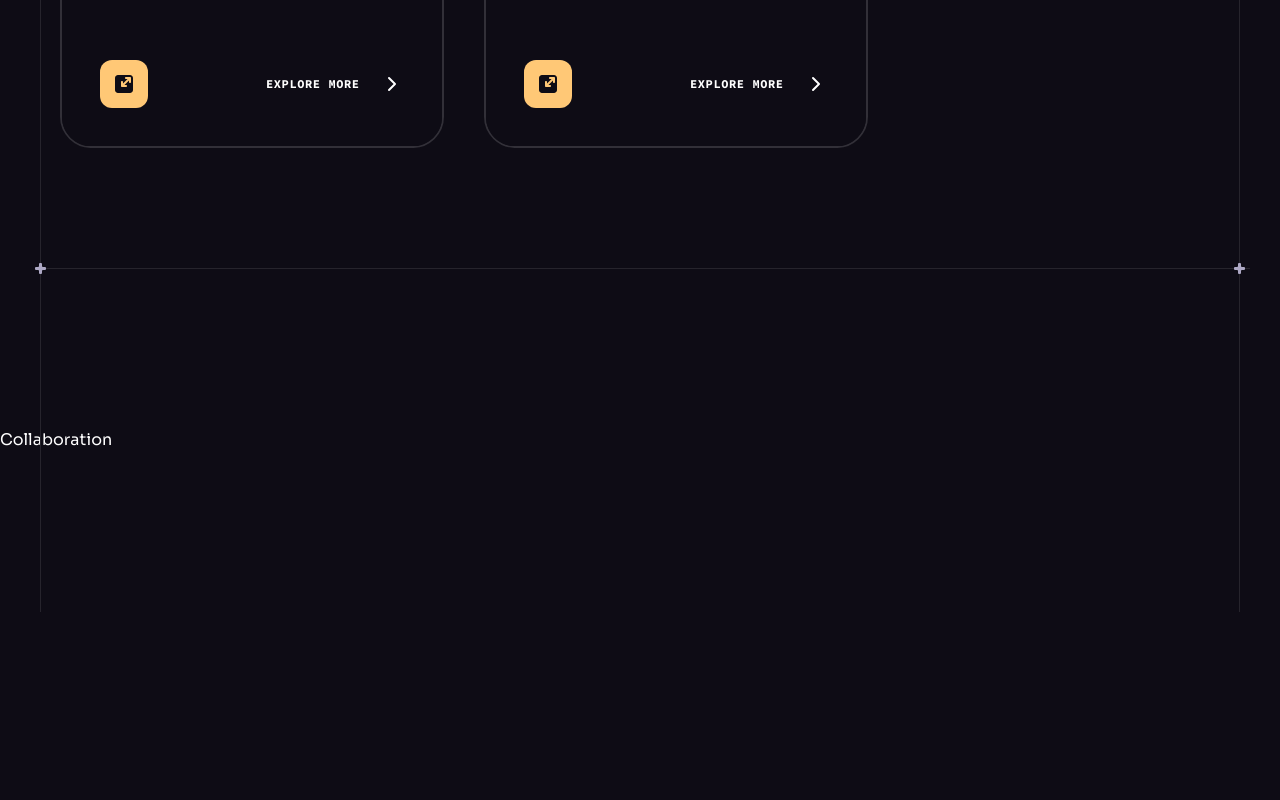
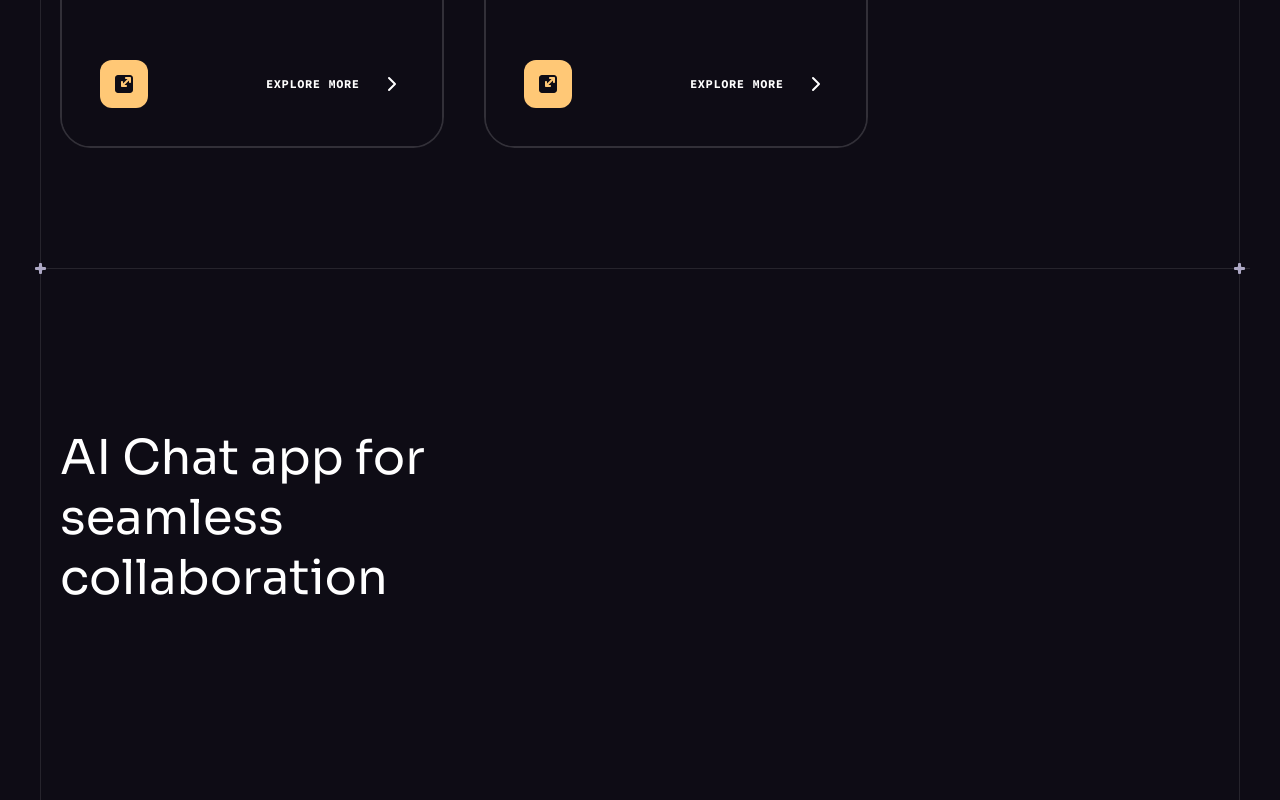
Before and after one commit to jdav892/brainiac, a React (Vite) app: page / in a window 1280 px wide. Shown: the part 2686-3486 px from the top of the page. Before the commit the page ends 3298 px from the top, so only its background shows below. Built offline with nearby package versions, Linux system fonts and the light colour scheme; the HTML template or start-up script is replaced by a standard one.

Commit message:
feat: renders an h2 in collaboration section

```diff
--- a/src/components/Collaboration.jsx
+++ b/src/components/Collaboration.jsx
@@ -1,7 +1,17 @@
 import Section from "./Section";
 
 const Collaboration = () => {
-  return <Section crosses>Collaboration</Section>;
+  return (
+    <Section crosses>
+      <div className="container lg:flex">
+        <div className="max-w-[25rem]">
+          <h2 className="h2 mb-4 md:mb-8">
+            AI Chat app for seamless collaboration
+          </h2>
+        </div>
+      </div>
+    </Section>
+  );
 };
 
 export default Collaboration;
```
